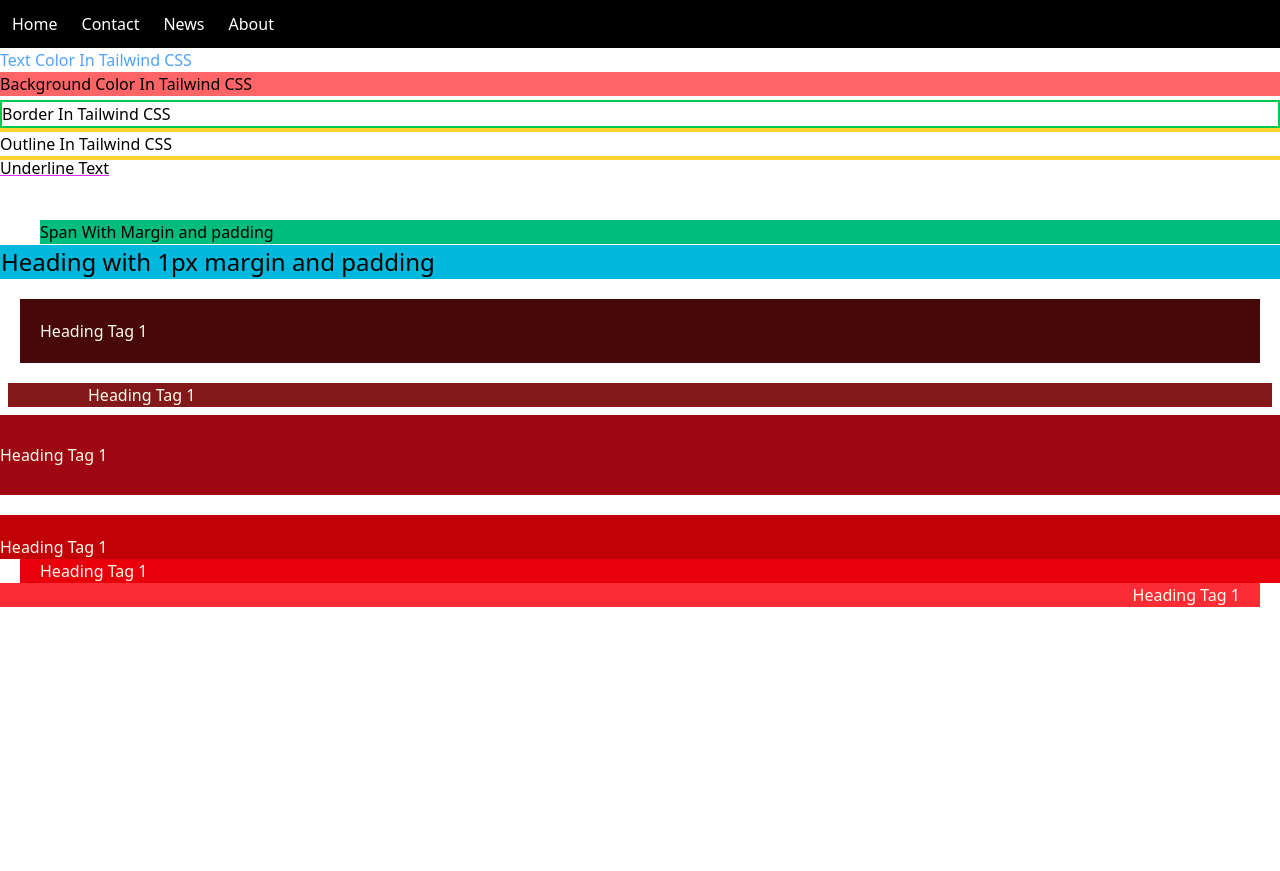
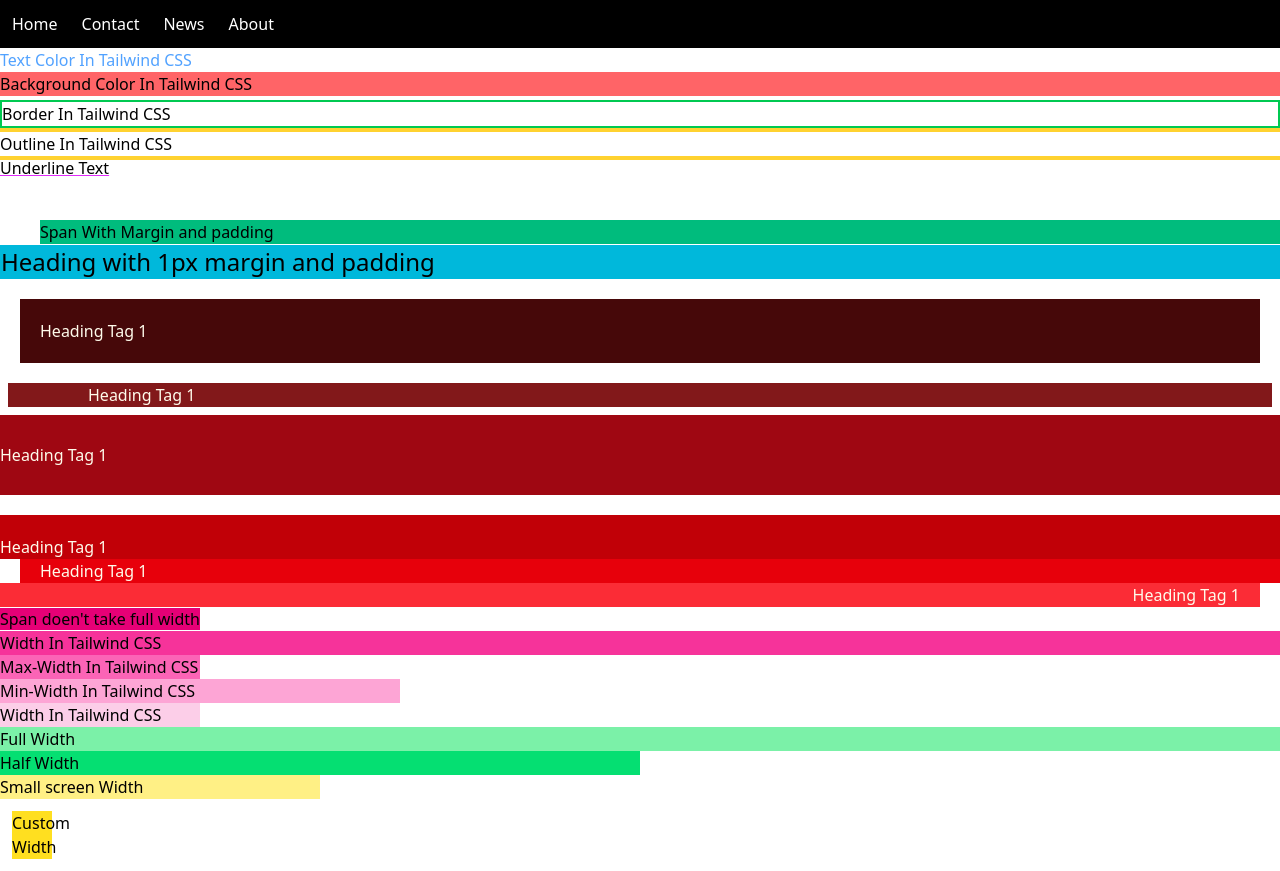
Before and after one commit to saksheesachan003/tailwind-css-experiments, a React (Vite) app in the folder TAILWIND_TUT/Tailwind-Concepts/: page / in a window 1280 px wide. Before the commit the page ends 800 px from the top, so only its background shows below. Built offline with nearby package versions, Linux system fonts and the light colour scheme.

Commit message:
added width concepts

```diff
--- a/TAILWIND_TUT/Tailwind-Concepts/src/App.jsx
+++ b/TAILWIND_TUT/Tailwind-Concepts/src/App.jsx
@@ -1,6 +1,7 @@
 import { Colors } from './Components/Colors'
 import { Header } from './Components/Header'
 import { MarginAndPadding } from './Components/MarginAndPadding'
+import { Width } from './Components/Width'
 
 export default function App() {
   return (
@@ -8,6 +9,7 @@ export default function App() {
   <Header />
   <Colors />
   <MarginAndPadding />
+  <Width />
   </>
   )
 }
--- /dev/null
+++ b/TAILWIND_TUT/Tailwind-Concepts/src/Components/Width.jsx
@@ -0,0 +1,32 @@
+// if we put width grater than max-width, at that case he will take max-width
+
+export const Width = () => {
+  return (
+    <>
+      {/* span is flex so takes width as per text */}
+      <span className="bg-pink-600">Span doen't take full width</span>
+
+      {/* Width, max-width and min-width */}
+      <h1 className="bg-pink-500">Width In Tailwind CSS</h1>
+
+      <h1 className="bg-pink-400 max-w-50">Max-Width In Tailwind CSS</h1>
+
+      <h1 className="bg-pink-300 min-w-100 w-20">Min-Width In Tailwind CSS</h1>
+
+      {/*  Here will take maximum width value */}
+      <h1 className="bg-pink-200 w-150 max-w-50">Width In Tailwind CSS</h1>
+
+      {/* Takes full width */}
+      <div className="bg-green-300 w-full">Full Width</div>
+
+      {/* Takes half width as like we can give -> w-1/3, w-1/4*/}
+      <div className="bg-green-400 w-1/2">Half Width</div>
+
+      {/* can pass xs(350px), xl(576px), 2xl(672px) */}
+      <div className="bg-yellow-200 w-xs">Small screen Width</div>
+
+      {/* How to apply specific width(width -> 40px) */}
+      <div className="bg-yellow-300 w-10 hover:w-xl m-3">Custom Width</div>
+    </>
+  );
+};
```
